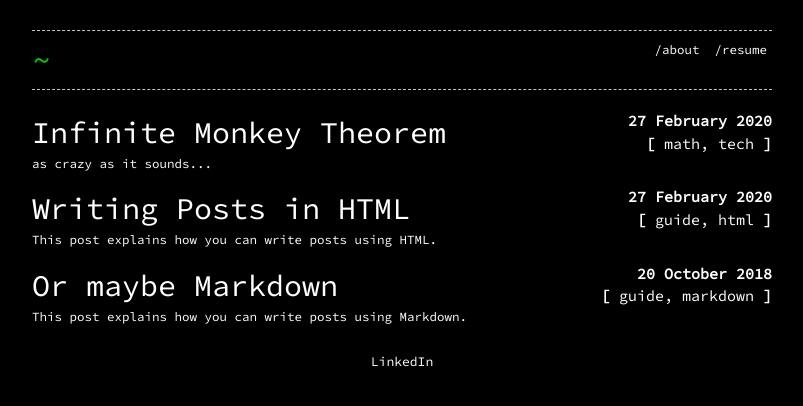
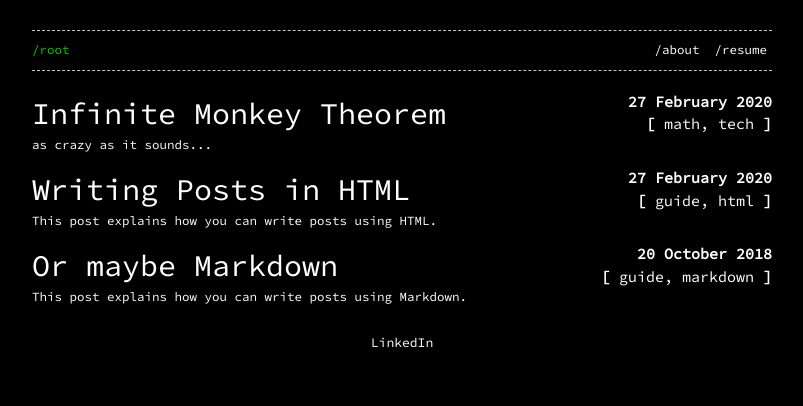
Before and after one commit to skbol/skbol.github.io, a Jekyll site: the page built from index.html, in a window 1280 px wide. Shown: the top 406 px of the page, without its empty margins (238-1041 px from the left). Built offline with Jekyll 4.4.1, drawn with Linux system fonts in a browser that asks for light colours.

Commit message:
Minor fixes to navbar

```diff
--- a/_includes/navbar.html
+++ b/_includes/navbar.html
@@ -1,6 +1,6 @@
 <div class="navbar">
     <div class="navbar-container">
-        <a class="site-title" href="{{ site.url }}{{ site.baseurl}}/">~</a>
+        <a class="site-title" href="{{ site.url }}{{ site.baseurl}}/">/root</a>
 
         <ul class="pull-right">
             {% for x in site.navbar %}
--- a/css/main.scss
+++ b/css/main.scss
@@ -96,7 +96,7 @@ code {
     ul {
         display: inline-block;
         margin: 0;
-        padding: 5px 0 5px 0;
+        // padding: 5px 0 5px 0;
         margin-left: 20px;
     }
     li {
@@ -106,14 +106,14 @@ code {
 
     // padding: 30px 0 20px 0;
     .site-title{
-        font-size: 32px;
+        font-size: 12.5px;
         color: $text-secondary-color;
         display: inline-block;
     }
 }
 
 .navbar-container{
-    margin: 5px 0;
+    margin: 10px 0;
 }
 
 
```
